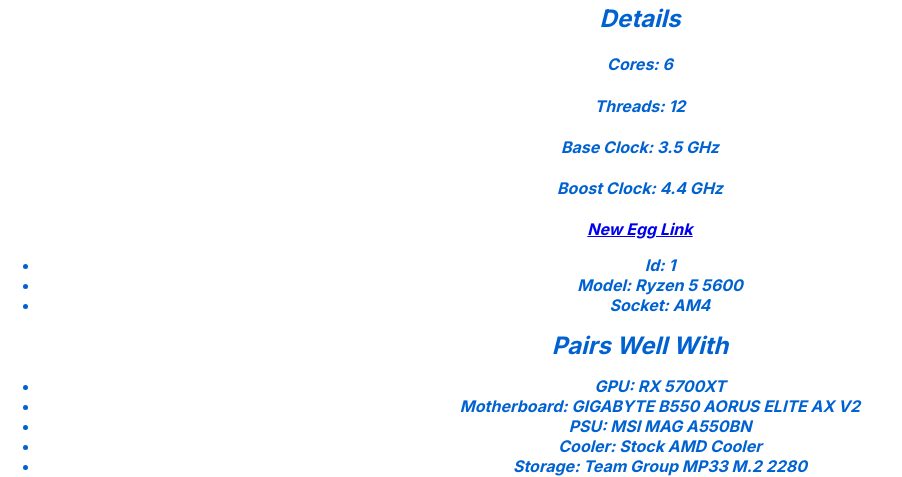
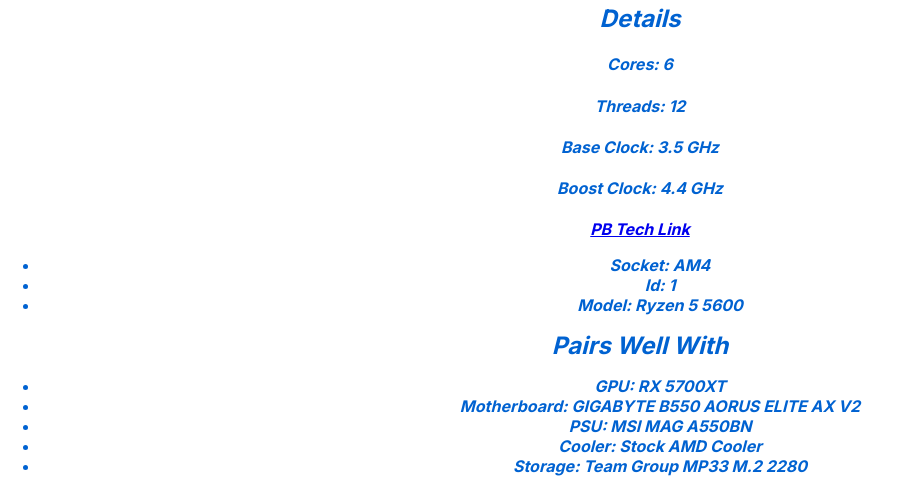
Before and after one commit to OOmarQawass/CompSite, a Flask app: page /cpu1 in a window 1280 px wide. Shown: the part 573-1050 px from the top of the page, without its empty margins (0-902 px from the left). Run offline with Flask 3, Linux system fonts and the light colour scheme.

Commit message:
fixed some text

```diff
--- a/app/templates/cpu-1.html
+++ b/app/templates/cpu-1.html
@@ -27,7 +27,7 @@
         <h4>Base Clock: 3.5 GHz</h4>
         <h4>Boost Clock: 4.4 GHz</h4>
 
-        <a href="https://www.pbtech.co.nz/product/CPUAMD05600/AMD-Ryzen-5-5600-CPU-6-Core--12-Thread---Max-Boost">New Egg Link</a>
+        <a href="https://www.pbtech.co.nz/product/CPUAMD05600/AMD-Ryzen-5-5600-CPU-6-Core--12-Thread---Max-Boost">PB Tech Link</a>
 
         <ul>
             {% for col, val in cpu.__dict__.items() if col != "_sa_instance_state" %}
```
